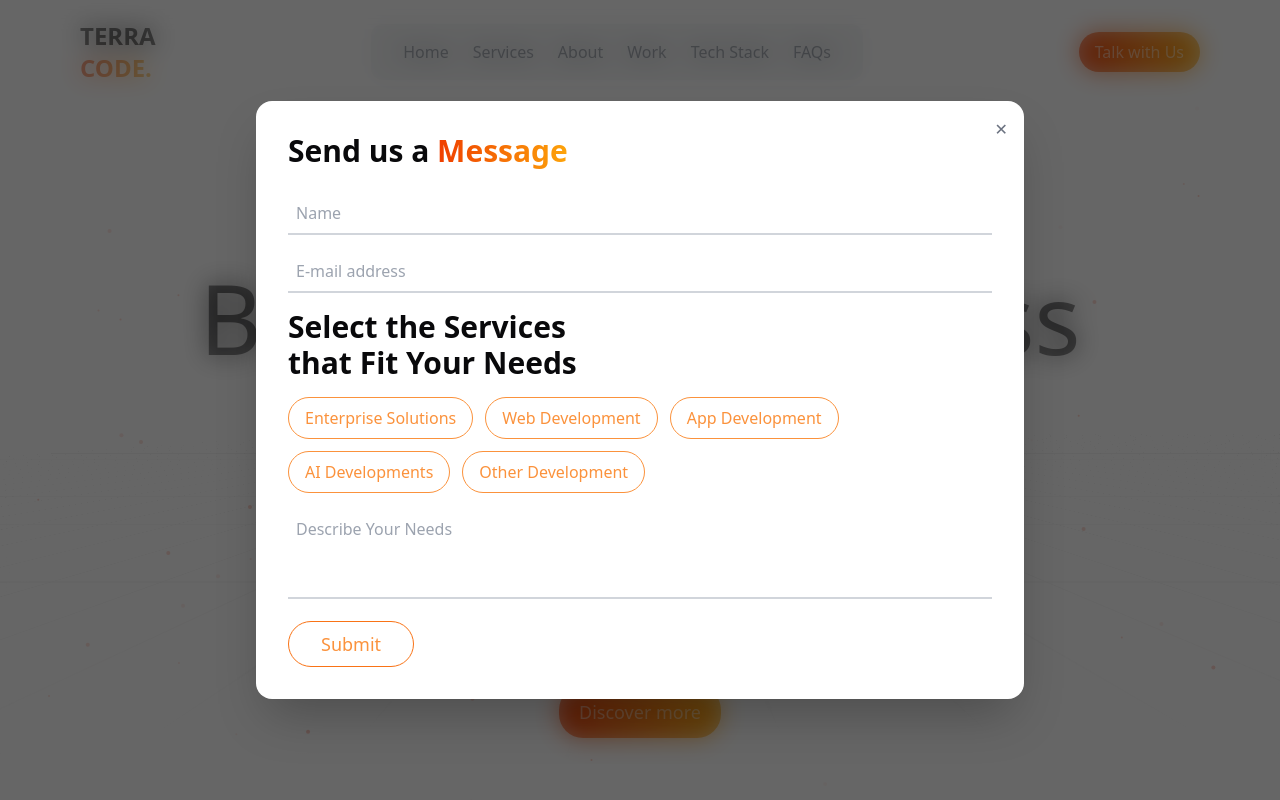
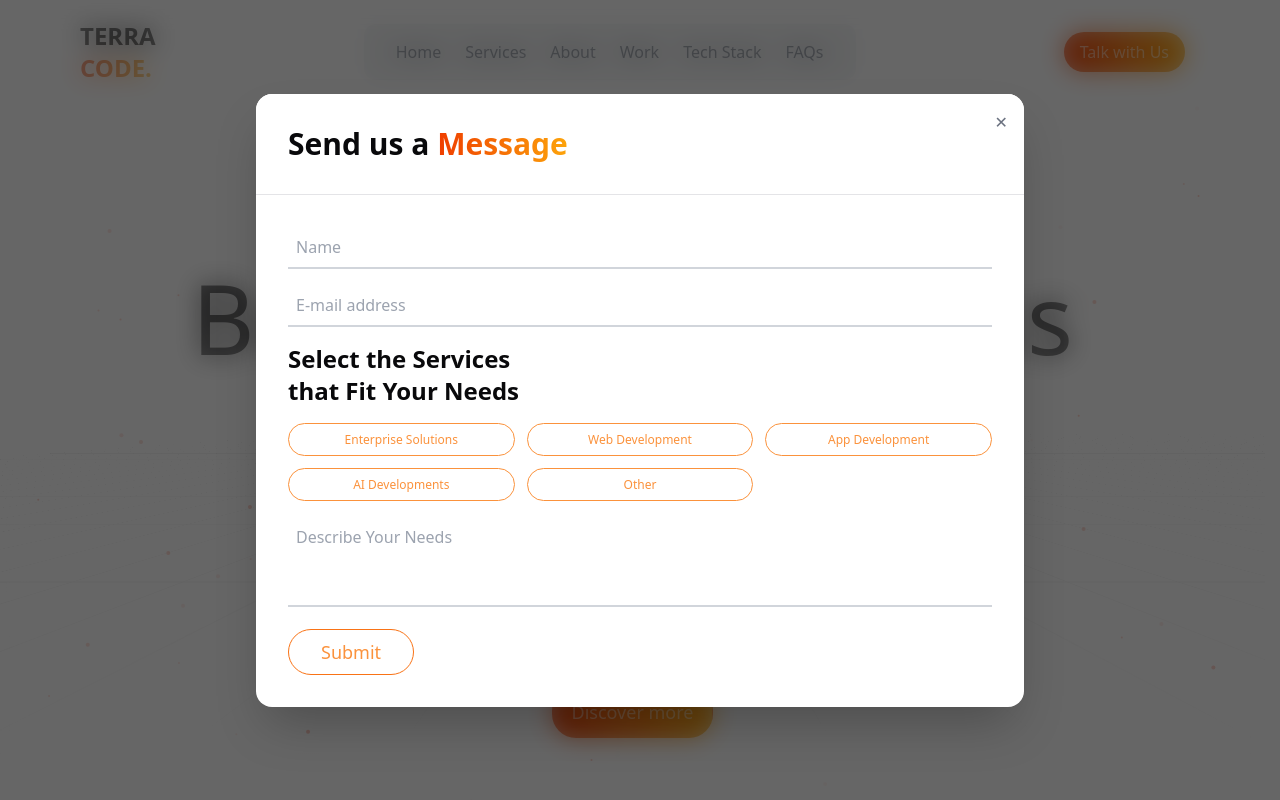
Before and after one commit to Terracode-Dev/Main-Site, a React (Vite) app: page / in a window 1280 px wide. Both pictures are taken after a click on the button "Talk with Us". Shown: the top 800 px of the page. Built offline with nearby package versions, Linux system fonts and the light colour scheme.

Commit message:
new features

```diff
--- a/src/components/contactus/Contact.tsx
+++ b/src/components/contactus/Contact.tsx
@@ -1,5 +1,5 @@
-import React, { useState, useEffect } from 'react';
-import { db } from '@/firbase';
+import React, { useState, useEffect } from "react";
+import { db } from "@/firbase";
 import { collection, addDoc, Timestamp } from "firebase/firestore";
 
 interface ContactFormProps {
@@ -20,32 +20,40 @@ const ContactForm: React.FC<ContactFormProps> = ({ isOpen, onClose }) => {
   const [showSuccess, setShowSuccess] = useState(false);
 
   const services = [
-    { id: 'enterprise', label: 'Enterprise Solutions' },
-    { id: 'web', label: 'Web Development' },
-    { id: 'app', label: 'App Development' },
-    { id: 'ai', label: 'AI Developments' },
-    { id: 'other', label: 'Other Development' },
+    { id: "enterprise", label: "Enterprise Solutions" },
+    { id: "web", label: "Web Development" },
+    { id: "app", label: "App Development" },
+    { id: "ai", label: "AI Developments" },
+    { id: "other", label: "Other" },
   ];
 
   useEffect(() => {
     if (isOpen) {
       setMounted(true);
+      document.body.style.overflow = "hidden";
+      document.documentElement.style.scrollbarGutter = "stable";
+      document.body.classList.add('hide-scrollbar');
     }
+    return () => {
+      document.body.style.overflow = "unset";
+      document.documentElement.style.scrollbarGutter = "auto";
+      document.body.classList.remove('hide-scrollbar');
+    };
   }, [isOpen]);
 
   useEffect(() => {
     const handleEsc = (event: KeyboardEvent) => {
-      if (event.key === 'Escape') {
+      if (event.key === "Escape") {
         handleClose();
       }
     };
 
-    window.addEventListener('keydown', handleEsc);
+    window.addEventListener("keydown", handleEsc);
 
     return () => {
-      window.removeEventListener('keydown', handleEsc);
+      window.removeEventListener("keydown", handleEsc);
     };
-  }, [onClose]);
+  }, []);
 
   const handleClose = () => {
     setMounted(false);
@@ -54,10 +62,14 @@ const ContactForm: React.FC<ContactFormProps> = ({ isOpen, onClose }) => {
     }, 300);
   };
 
-  const toggleService = (serviceId: string) => {
-    setSelectedServices(prev =>
+  const handleServiceSelect = (
+    serviceId: string,
+    event: React.MouseEvent | React.TouchEvent
+  ) => {
+    event.preventDefault();
+    setSelectedServices((prev) =>
       prev.includes(serviceId)
-        ? prev.filter(id => id !== serviceId)
+        ? prev.filter((id) => id !== serviceId)
         : [...prev, serviceId]
     );
   };
@@ -69,12 +81,10 @@ const ContactForm: React.FC<ContactFormProps> = ({ isOpen, onClose }) => {
   };
 
   const handleSubmit = async () => {
-    // Reset error messages
     setNameError(null);
     setEmailError(null);
     setServiceError(null);
 
-    // Validate each field
     let hasError = false;
 
     if (!name) {
@@ -101,12 +111,11 @@ const ContactForm: React.FC<ContactFormProps> = ({ isOpen, onClose }) => {
         emailData: email,
         messageData: message,
         services: selectedServices,
-        createdAt: Timestamp.now()
+        createdAt: Timestamp.now(),
       });
 
       setShowSuccess(true);
 
-      // Wait 2 seconds before resetting and closing
       setTimeout(() => {
         setName("");
         setEmail("");
@@ -115,7 +124,6 @@ const ContactForm: React.FC<ContactFormProps> = ({ isOpen, onClose }) => {
         setShowSuccess(false);
         handleClose();
       }, 2000);
-
     } catch (error) {
       console.error("Error adding document: ", error);
     } finally {
@@ -127,30 +135,53 @@ const ContactForm: React.FC<ContactFormProps> = ({ isOpen, onClose }) => {
 
   return (
     <div
-      className={`fixed inset-0 z-[120] transition-opacity duration-300 ease-in-out
-        ${mounted ? 'opacity-100' : 'opacity-0'}`}
+      className={`fixed inset-0 z-[120] transition-opacity duration-300 ease-in-out ${
+        mounted ? "opacity-100" : "opacity-0"
+      }`}
     >
-      {/* Backdrop */}
+      <style jsx global>{`
+        .hide-scrollbar {
+          scrollbar-width: none;
+          -ms-overflow-style: none;
+        }
+
+        .hide-scrollbar::-webkit-scrollbar {
+          display: none;
+        }
+
+        .modal-content {
+          scrollbar-width: none;
+          -ms-overflow-style: none;
+        }
+
+        .modal-content::-webkit-scrollbar {
+          display: none;
+        }
+      `}</style>
+
       <div
-        className={`absolute inset-0 bg-black transition-opacity duration-300 ease-in-out
-          ${mounted ? 'opacity-60 backdrop-blur-md' : 'opacity-0'}`}
+        className={`absolute inset-0 bg-black transition-opacity duration-300 ease-in-out ${
+          mounted ? "opacity-60 backdrop-blur-md" : "opacity-0"
+        }`}
         onClick={handleOverlayClick}
       />
 
-      {/* Success Message */}
       {showSuccess && (
         <div className="fixed top-1/2 left-1/2 transform -translate-x-1/2 -translate-y-1/2 bg-green-500 text-white px-6 py-3 rounded-lg z-50 shadow-lg">
           Your inquiry has been submitted successfully!
         </div>
       )}
 
-      {/* Modal */}
       <div className="flex items-center justify-center min-h-screen p-4">
         <div
-          className={`relative w-full max-w-3xl p-6 bg-white shadow-2xl rounded-2xl md:p-8 transition-all duration-300 ease-out
-            ${mounted ? 'opacity-100 translate-y-0 scale-100' : 'opacity-0 translate-y-8 scale-95'}`}
-          onClick={e => e.stopPropagation()}
+          className={`relative w-full max-w-3xl bg-white shadow-2xl rounded-2xl transition-all duration-300 ease-out max-h-[90vh] overflow-y-auto modal-content ${
+            mounted
+              ? "opacity-100 translate-y-0 scale-100"
+              : "opacity-0 translate-y-8 scale-95"
+          }`}
+          onClick={(e) => e.stopPropagation()}
         >
+          <div className="sticky top-0 bg-white z-10 p-6 md:p-8 border-b">
             <button
               onClick={handleClose}
               className="absolute text-gray-500 top-4 right-4 hover:text-gray-700"
@@ -159,11 +190,15 @@ const ContactForm: React.FC<ContactFormProps> = ({ isOpen, onClose }) => {
               ✕
             </button>
 
-          <div className="space-y-6">
             <h2 className="text-2xl font-semibold text-left md:text-3xl">
-              Send us a <span className="bg-gradient-to-r from-[#EF3D00] to-[#FDA40A] bg-clip-text text-transparent">Message</span>
+              Send us a{" "}
+              <span className="bg-gradient-to-r from-[#EF3D00] to-[#FDA40A] bg-clip-text text-transparent">
+                Message
+              </span>
             </h2>
+          </div>
 
+          <div className="p-6 md:p-8 space-y-6">
             <div className="space-y-4">
               <input
                 type="text"
@@ -186,20 +221,22 @@ const ContactForm: React.FC<ContactFormProps> = ({ isOpen, onClose }) => {
               {emailError && <p className="text-red-500 text-sm">{emailError}</p>}
 
               <div className="space-y-4">
-                <h3 className="text-2xl font-semibold text-left md:text-3xl">
+                <h3 className="text-xl font-semibold text-left md:text-2xl">
                   Select the Services<br />
                   that Fit Your Needs
                 </h3>
 
-                <div className="flex flex-wrap gap-3">
-                  {services.map(service => (
+                <div className="grid grid-cols-2 md:grid-cols-3 gap-3">
+                  {services.map((service) => (
                     <button
                       key={service.id}
-                      onClick={() => toggleService(service.id)}
-                      className={`px-4 py-2 rounded-full border transition-colors text-sm md:text-base
-                        ${selectedServices.includes(service.id)
-                          ? 'bg-orange-500 text-white border-orange-500'
-                          : 'text-orange-400 border-orange-400 hover:bg-gradient-to-r from-[#EF3D00] to-[#FDA40A] hover:text-white'
+                      onClick={(e) => handleServiceSelect(service.id, e)}
+                      className={`px-4 py-2 rounded-full border transition-colors text-xs leading-tight text-center max-w-xs ${
+                        selectedServices.includes(service.id)
+                          ? "bg-gradient-to-r from-[#EF3D00] to-[#FDA40A] text-white border-none"
+                          : "text-orange-400 border-orange-400 hover:bg-gray-100"
+                      } ${
+                        isSubmitting ? "opacity-50 cursor-not-allowed" : ""
                       }`}
                       disabled={isSubmitting}
                     >
@@ -207,7 +244,9 @@ const ContactForm: React.FC<ContactFormProps> = ({ isOpen, onClose }) => {
                     </button>
                   ))}
                 </div>
-                {serviceError && <p className="text-red-500 text-sm">{serviceError}</p>}
+                {serviceError && (
+                  <p className="text-red-500 text-sm">{serviceError}</p>
+                )}
               </div>
 
               <textarea
@@ -222,9 +261,11 @@ const ContactForm: React.FC<ContactFormProps> = ({ isOpen, onClose }) => {
               <div className="flex justify-start mt-4">
                 <button
                   onClick={handleSubmit}
-                  className={`px-8 py-2 rounded-full sm:text-base md:text-lg border transition-colors
-                    ${isSubmitting ? 'bg-gray-400 text-white' : 'text-orange-400 border-orange-500 hover:bg-gradient-to-r from-[#EF3D00] to-[#FDA40A] hover:text-white'}
-                  `}
+                  className={`px-8 py-2 rounded-full sm:text-base md:text-lg border transition-colors ${
+                    isSubmitting
+                      ? "bg-gray-400 text-white"
+                      : "text-orange-400 border-orange-500 hover:bg-gradient-to-r from-[#EF3D00] to-[#FDA40A] hover:text-white"
+                  }`}
                   disabled={isSubmitting}
                 >
                   {isSubmitting ? "Submitting..." : "Submit"}
--- a/src/components/home/Work.tsx
+++ b/src/components/home/Work.tsx
@@ -79,9 +79,10 @@ const Work = () => {
 
   return (
     <div className="grid items-center justify-center px-4 py-16 mx-auto xl:h-screen 3xl:gap-10 max-w-7xl sm:px-6 lg:px-8">
-      <h2 className="md:mb-6 text-4xl 2xl:text-5xl font-bold text-center bg-gradient-to-r from-[#EF3D00] to-[#FDA40A] bg-clip-text text-transparent h-20 ">
+      <h2 className="md:mb-6 text-5xl 2xl:text-5xl font-bold text-center animate-gradient-flow bg-gradient-to-r from-[#EF3D00] to-[#FDA40A] bg-[length:200%_200%] bg-clip-text text-transparent h-20">
         Why work with Us?
       </h2>
+
 
       {/* Desktop Grid */}
       <div className="hidden gap-10 md:grid md:grid-cols-2 lg:grid-cols-3">
--- a/src/components/navbar.tsx
+++ b/src/components/navbar.tsx
@@ -106,7 +106,7 @@ const Navbar: React.FC = () => {
               setIsContactFormOpen(true);
               closeMenu();
             }}
-            className="px-4 py-2 text-white bg-gradient-to-r from-[#EF3D00] to-[#FDA40A] cursor-pointer rounded-3xl hover:text-gray-950">
+            className="px-4 py-2 text-white bg-gradient-to-r from-[#EF3D00] to-[#FDA40A] cursor-pointer rounded-3xl hover:text-gray-950 z-20">
             Talk with Us
           </button>
         </div>
--- a/tailwind.config.js
+++ b/tailwind.config.js
@@ -68,6 +68,7 @@ export default {
 		  gradient: 'shine 3s linear infinite',
 		  shimmer: 'shimmer 3s linear infinite',
 		  'flowing-gradient': 'flowing-gradient 3s ease-in-out infinite',
+		  'gradient-flow': 'gradientFlow 5s ease-in-out infinite',
 		},
 		keyframes: {
 		  rainbow: {
@@ -103,6 +104,11 @@ export default {
 			'50%': { 'background-position': '100% 50%' },
 			'100%': { 'background-position': '0% 50%' },
 		  },
+		  gradientFlow: {
+			'0%': { 'background-position': '0% 50%' },
+			'50%': { 'background-position': '100% 50%' },
+			'100%': { 'background-position': '0% 50%' },
+		  },
 		},
 	  },
 	},
```
Also changed, not shown: src/components/aboutus/hero.tsx (+8 -3 lines), src/components/home/Services.tsx (indentation only). Lines whose indentation alone changed are shown as unchanged.
